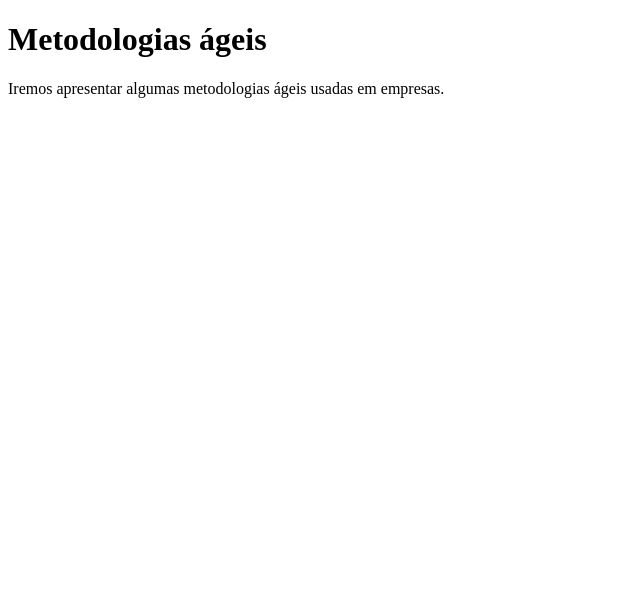
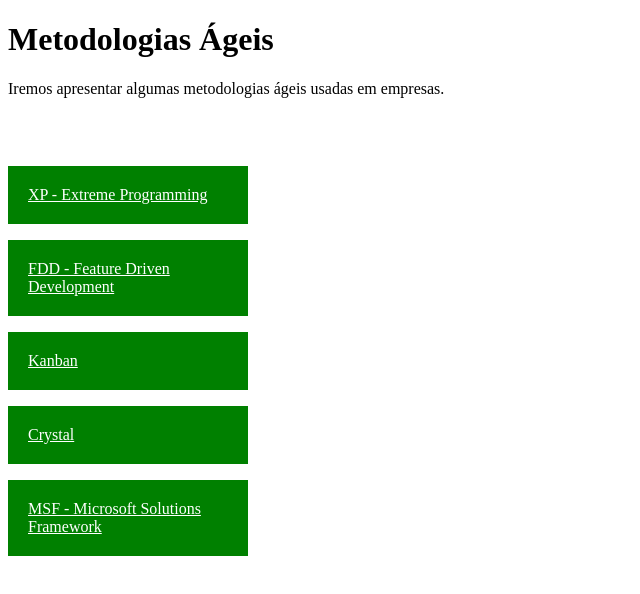
Before and after one commit to G4htk/Bosing, a plain HTML site: page Bosing/index.html in a window 1280 px wide. Shown: the whole page, without its empty margins (0-640 px from the left). Drawn offline with Linux system fonts and the light colour scheme.

Commit message:
Add files via upload

```diff
--- a/Bosing/index.html
+++ b/Bosing/index.html
@@ -1,14 +1,28 @@
 <!DOCTYPE html>
 <html lang="pt-br"></html>
+
     <head>
         <meta charset="UTF-8">
         <meta name="viewport" content="widht=widht-device, initial-scale=1.0">
     <link rel="shortcut icon" href="fav/icons8-computers-16.png" type="image/x-icon">
-    <title>Metodologias ágeis</title>
+    <link rel="stylesheet" href="styles.css">
+    <title>Metodologias Ágeis</title>
     </head>
+
     <body>
-        <h1>Metodologias ágeis</h1>
+        <h1>Metodologias Ágeis</h1>
         <p>Iremos apresentar algumas metodologias ágeis usadas em empresas.</p>
 
+        <br><br>
+
+        <p class="botao"><u>XP - Extreme Programming</u></p>
+        <p class="botao"><u>FDD - Feature Driven Development</u></p>
+        <p class="botao"><u>Kanban</u></p>
+        <p class="botao"><u>Crystal</u></p>
+        <p class="botao"><u>MSF - Microsoft Solutions Framework</u></p>
+
+
+
     </body>
+
 </html>
--- /dev/null
+++ b/Bosing/styles.css
@@ -0,0 +1,6 @@
+.botao{
+    width: 200px;
+    padding: 20px;
+    background-color: green;
+    color: white;
+}
```
